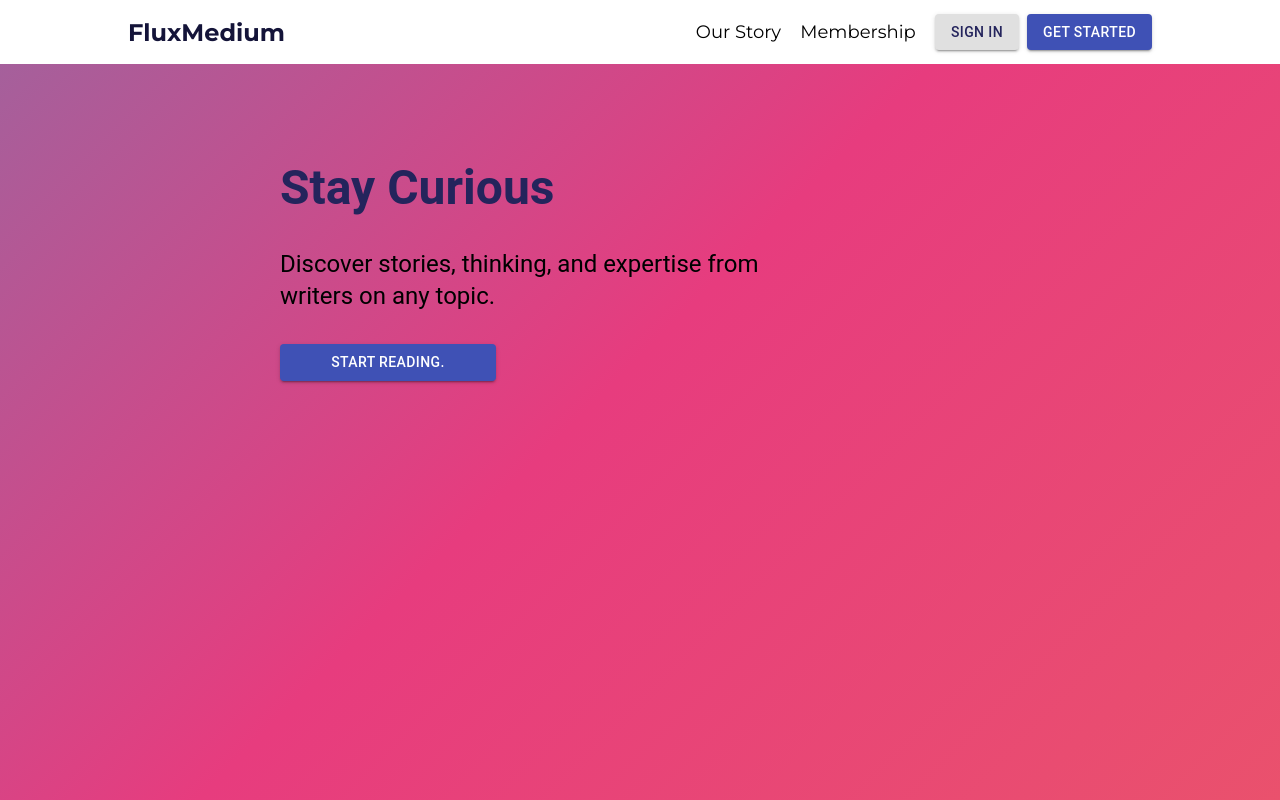
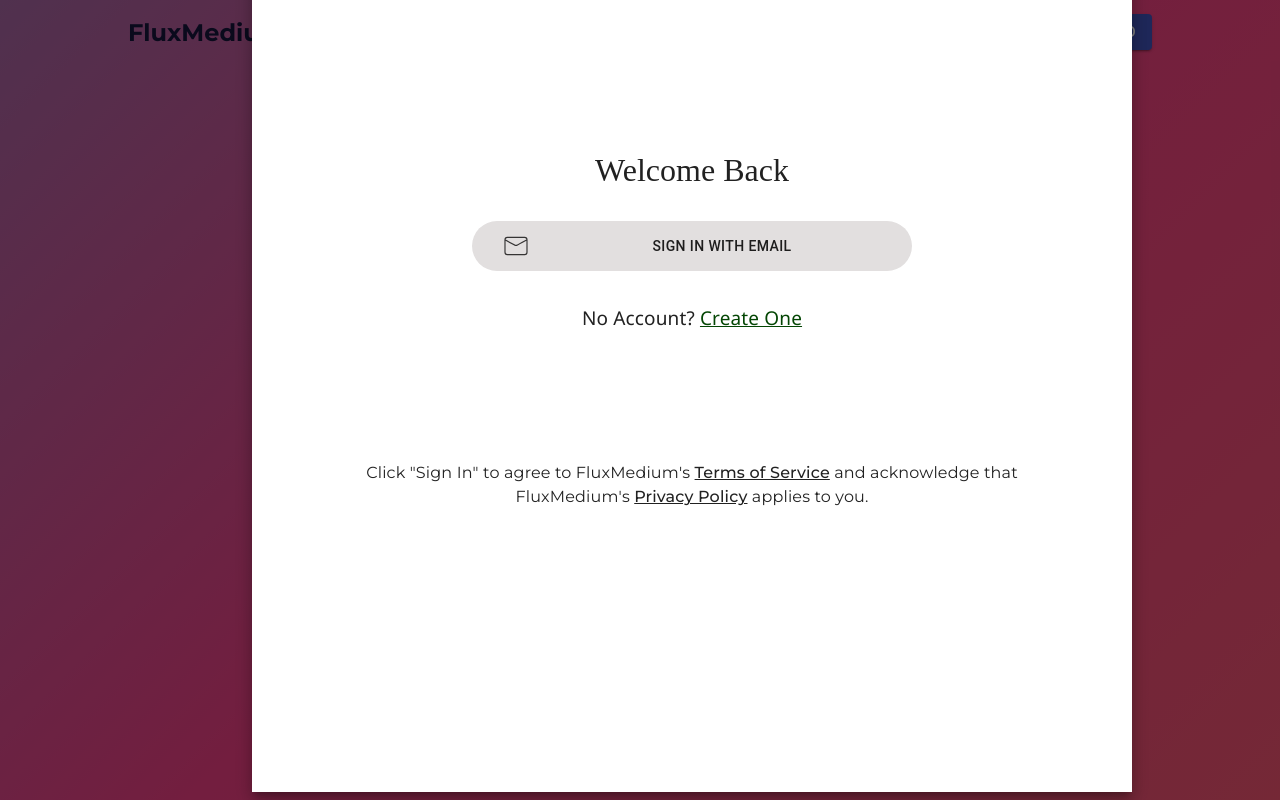
Before and after one commit to johnaribatise1217/fluxmedium, a React (Create React App) app: page / in a window 1280 px wide. Both pictures are taken after a click on the button "SIGN IN". Built offline with nearby package versions, Linux system fonts and the light colour scheme.

Commit message:
signin page completed

```diff
--- a/src/AddArticle/AddArticle.css
+++ b/src/AddArticle/AddArticle.css
@@ -19,11 +19,11 @@ nav{
     top: 0;
     left: 0;
     z-index: 99;
-    background: #fff;
 }
 
 .nav{
     border: 1px solid rgb(231, 229, 229);
+    background: #fff;
 }
 
 .nav-cont{
--- /dev/null
+++ b/src/Components/SignIn.js
@@ -0,0 +1,111 @@
+import React, { Component } from 'react'
+import '../Pages/LandingPage/Landing.css'
+import {AiFillEyeInvisible} from 'react-icons/ai'
+import {AiFillEye} from 'react-icons/ai'
+import { Link } from 'react-router-dom'
+import { Typography, Button, TextField } from '@material-ui/core'
+import { CiMail } from 'react-icons/ci'
+
+export class SignIn extends Component {
+  state = {
+    step : 1,
+    email : "",
+    password : "",
+    showPassword : false
+  }
+
+  nextStep = () => {
+    const {step} = this.state
+    this.setState({
+      step : step + 1
+    })
+  }
+
+  previousStep = () => {
+    const {step}=this.state;
+    this.setState({
+      step : step - 1
+    })
+  }
+
+  clickShowPassword = () => {
+    const {showPassword} = this.state
+    this.setState({
+      showPassword: !showPassword
+    })
+  }
+
+  render() {
+    const {step, email, password, showPassword} = this.state
+    const {changetoSignUp} = this.props
+
+    switch(step) {
+      case 1 :
+        return (
+          <div className="first">
+            <div className="head">
+              <h2>Welcome Back</h2>
+            </div>
+            <div className="emailbtn">
+                <CiMail/>
+                <Button onClick={this.nextStep} >Sign in with email</Button>
+            </div>
+            <Typography className='h6' variant='h6'>No Account? <span onClick={changetoSignUp}>Create One</span></Typography>
+            <Typography className='text'>Click "Sign In" to agree to FluxMedium's <span>Terms of Service</span> and acknowledge that FluxMedium's <span>Privacy Policy</span> applies to you.</Typography>
+            </div>
+        )
+      case 2 :
+        return (
+          <div className="first">
+            <Typography variant='h4'>Sign in with email</Typography>
+            <div className="below">
+              <small>Your email</small>
+              <div className="textfield">
+                <TextField required id="standard-required" label="Email"
+                value={email}
+                onChange={(e) => this.setState({
+                  email : e.target.value
+                })}
+                />
+              </div>
+              </div>
+              <div className="btn">
+                <Button color='primary' onClick={this.nextStep}>Continue</Button>
+              </div>
+          </div>
+        )
+      case 3 :
+        return (
+          <div className="first">
+            <div className="below">
+                <h3>Enter Your password</h3>
+                <div className="textfield">
+                  <TextField id="standard-password-input" label="Password"
+                  type={`${showPassword ? "text" : "password"}`}
+                  autoComplete='current-password'
+                  value={password}
+                  onChange={(e) => this.setState({
+                    password : e.target.value
+                  })}
+                  />
+                  <span className='icon-eye' onClick={this.clickShowPassword}>
+                      {showPassword ?
+                        <AiFillEye/>
+                        :
+                        <AiFillEyeInvisible/>
+                      }
+                  </span>
+                </div>
+                <div className="btn">
+                  <Link to='/medium'>
+                    <Button color='primary'>Sign In</Button>
+                  </Link>
+                </div>
+            </div>
+          </div>
+        )
+    }
+  }
+}
+
+export default SignIn
--- a/src/Components/Signup.js
+++ b/src/Components/Signup.js
@@ -37,6 +37,7 @@ export class Signup extends Component {
 
   render() {
     const {step, email, password, showPassword} = this.state
+    const {changetoSignIn} = this.props
 
     switch(step) {
         case 1:
@@ -49,7 +50,7 @@ export class Signup extends Component {
                         <CiMail/>
                         <Button onClick={this.nextStep} >Sign up with email</Button>
                     </div>
-                    <Typography className='h6' variant='h6'>Already have an account? <span>Sign in</span></Typography>
+                    <Typography className='h6' variant='h6'>Already have an account? <span onClick={changetoSignIn}>Sign in</span></Typography>
                     <Typography className='text'>Click "Sign Up" to agree to FluxMedium's <span>Terms of Service</span> and acknowledge that FluxMedium's <span>Privacy Policy</span> applies to you.</Typography>
                 </div>
             )
@@ -77,7 +78,7 @@ export class Signup extends Component {
             return (
                 <div className="first">
                     <div className="below">
-                        <small>Enter Your password</small>
+                        <h3>Enter Your password</h3>
                         <div className="textfield">
                             <TextField id="standard-password-input" label="Password"
                             type={`${showPassword ? "text" : "password"}`}
@@ -96,7 +97,7 @@ export class Signup extends Component {
                             </span>
                         </div>
                         <div className="btn">
-                            <Link to='/medium'>
+                            <Link to='/'>
                                 <Button color='primary'>Sign Up</Button>
                             </Link>
                         </div>
--- a/src/Pages/LandingPage/LandingPage.js
+++ b/src/Pages/LandingPage/LandingPage.js
@@ -3,12 +3,18 @@ import './Landing.css'
 import { Container,Typography , Button, Modal, Paper, Fade, Backdrop} from '@material-ui/core';
 import { makeStyles } from '@material-ui/core/styles';
 import Signup from '../../Components/Signup';
+import SignIn from '../../Components/SignIn';
 
 const LandingPage = () => {
   const [signup, setSignUp] = useState(false)
+  const [signin, setSignIn] = useState(false)
 
   const clickSignUp = () => {
     setSignUp(true)
+  }
+
+  const clickSignIn = () => {
+    setSignIn(true)
   }
 
   return (
@@ -23,7 +29,9 @@ const LandingPage = () => {
                     <li>Our Story</li>
                     <li>Membership</li>
                 </ul>
-                <Button variant='contained' style={{marginRight : 8, color: "hsl(240, 44%, 25%)"}} >Sign In</Button>
+                <Button variant='contained' style={{marginRight : 8, color: "hsl(240, 44%, 25%)"}}
+                    onClick={clickSignIn}
+                >Sign In</Button>
                 <Button onClick={clickSignUp} variant="contained" color="primary">Get Started</Button>
             </div>
         </div>
@@ -35,7 +43,7 @@ const LandingPage = () => {
         </Typography>
         <Button style={{maxWidth : "30%"}} variant="contained" color="primary" onClick={clickSignUp}>Start Reading.</Button>
       </Container>
-      <ModalSignUp setSignUp={setSignUp} isSignUp={signup}/>
+      <ModalSignUp setSignUp={setSignUp} allowSignIn={clickSignIn} allowSignUp={clickSignUp} isSignUp={signup} setSignIn={setSignIn} isSignIn={signin}/>
     </div>
   )
 }
@@ -65,21 +73,36 @@ const useStyles = makeStyles((theme) => ({
 }))
 
 //wrapper class for our signup and signin
-const ModalSignUp = ({setSignUp, isSignUp}) => {
+const ModalSignUp = ({setSignUp, isSignUp, setSignIn, isSignIn, allowSignIn, allowSignUp}) => {
     const classes = useStyles()
     const [modalStyle] = React.useState(getModalStyle)
 
     const closeModal = () =>{
-        setSignUp(prev => !prev)
+        if(isSignIn){
+            setSignIn(prev => !prev);
+        } else if (isSignUp){
+            setSignUp(prev => !prev)
+        }
     }
 
     const body = (
         <Container>
-            <Fade in={isSignUp}>
-                <Paper elevation={3} variant='outline' square style={modalStyle} className={classes.paper}>
-                    <Signup/>
-                </Paper>
-            </Fade>
+            {
+                isSignUp &&
+                <Fade in={isSignUp}>
+                    <Paper elevation={3} variant='outline' square style={modalStyle} className={classes.paper}>
+                        <Signup changetoSignIn={allowSignIn}/>
+                    </Paper>
+                </Fade>
+            }
+            {
+                isSignIn &&
+                <Fade in={isSignIn}>
+                    <Paper elevation={3} variant='outline' square style={modalStyle} className={classes.paper}>
+                        <SignIn changetoSignUp={allowSignUp}/>
+                    </Paper>
+                </Fade>
+            }
         </Container>
     );
 
@@ -87,14 +110,14 @@ const ModalSignUp = ({setSignUp, isSignUp}) => {
         <>
             <div>
                 <Modal
-                    open={isSignUp}
+                    open={isSignUp || isSignIn}
                     aria-labelledby="transition-modal-title"
                     aria-describedby="transition-modal-description"
                     onClose={closeModal}
                     closeAfterTransition
                     BackdropComponent={Backdrop}
                     BackdropProps={{
-                    timeout: 1000,
+                    timeout: 2000,
                     }}
                 >
                     {body}
```
